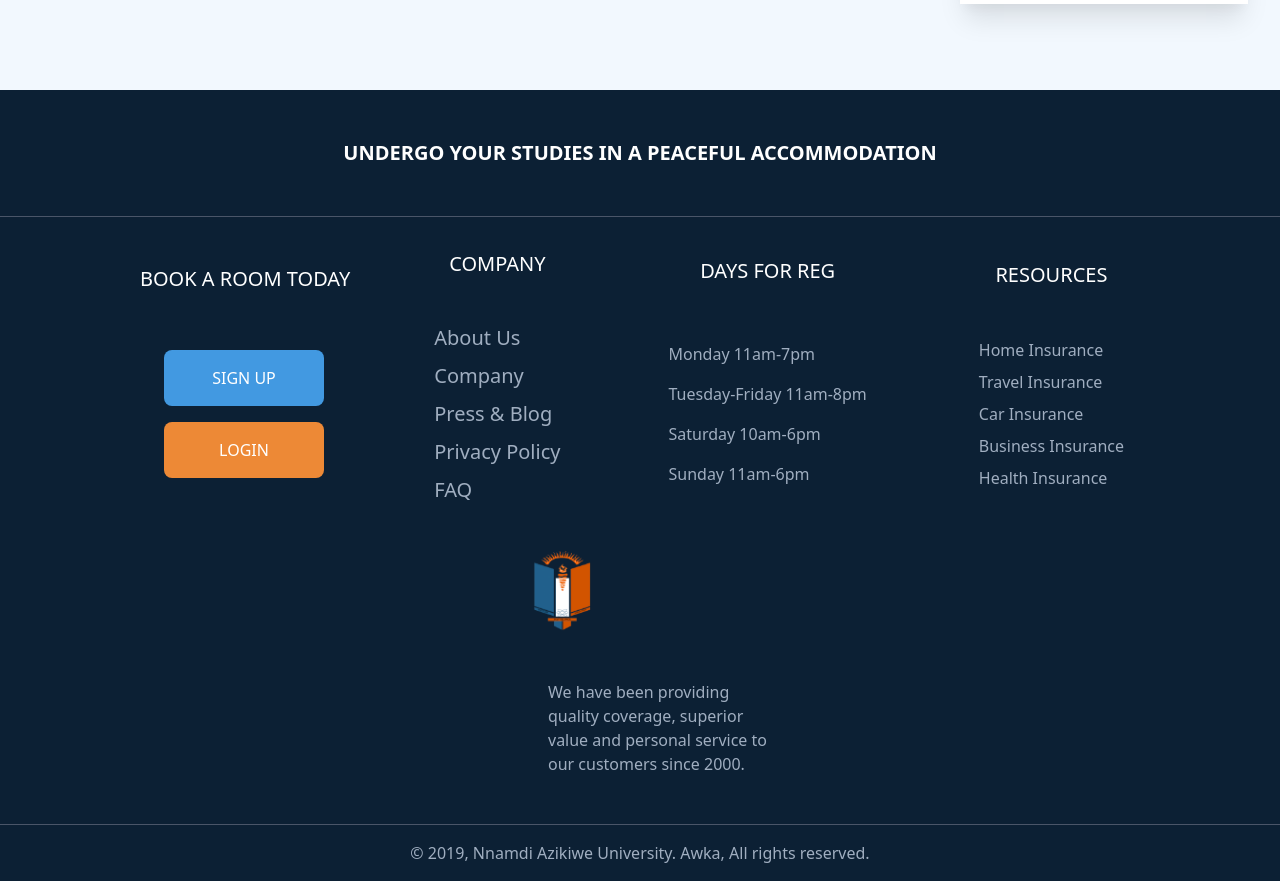
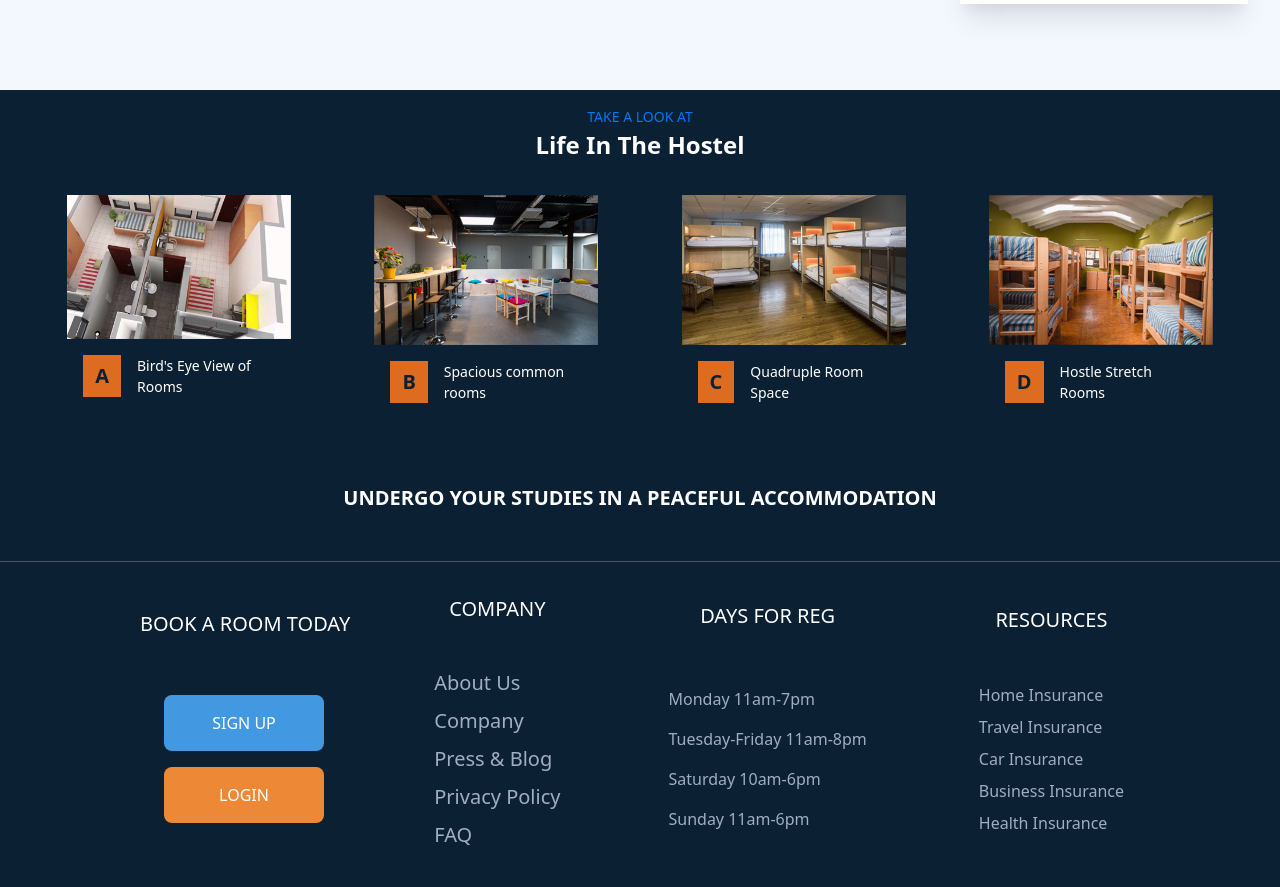
Before and after one commit to marybngozi/unihostel_vue, a Vue app: page / in a window 1280 px wide. Shown: the part 1695-2582 px from the top of the page. Built offline with nearby package versions, Linux system fonts and the light colour scheme; a web font is replaced by a local one; what vue-toastr would draw is missing.

Commit message:
implement hostel samples

```diff
--- /dev/null
+++ b/src/components/Home/HostelLife.vue
@@ -0,0 +1,55 @@
+<template>
+    <section class="bg-unidark">
+        <div class="p-4">
+            <p class="text-uniblue text-center text-sm">TAKE A LOOK AT</p>
+            <h2 class="text-white text-center text-2xl font-semibold">Life In The Hostel</h2>
+        </div>
+        <div class="md:flex md:justify-evenly">
+            <div class="w-64 p-4 mx-auto md:mx-0">
+                <div class="w-full">
+                    <img src="../../assets/images/gallery1.png" alt="">
+                </div>
+                <div class="flex justify-between p-4 w-full space-x-4">
+                    <p class="bg-orange-600 text-unidark font-extrabold px-3 py-1 text-xl flex items-center">A</p>
+                    <p class="text-white font-thin text-sm">Bird's Eye View of Rooms</p>
+                </div>
+            </div>
+
+            <div class="w-64 p-4 mx-auto md:mx-0">
+                <div class="w-full">
+                    <img src="../../assets/images/gallery2.png" alt="">
+                </div>
+                <div class="flex justify-between p-4 w-full space-x-4">
+                    <p class="bg-orange-600 text-unidark font-extrabold px-3 py-1 text-xl flex items-center">B</p>
+                    <p class="text-white font-thin text-sm">Spacious common rooms</p>
+                </div>
+            </div>
+
+            <div class="w-64 p-4 mx-auto md:mx-0">
+                <div class="w-full">
+                    <img src="../../assets/images/gallery3.png" alt="">
+                </div>
+                <div class="flex justify-between p-4 w-full space-x-4">
+                    <p class="bg-orange-600 text-unidark font-extrabold px-3 py-1 text-xl flex items-center">C</p>
+                    <p class="text-white font-thin text-sm">Quadruple Room Space</p>
+                </div>
+            </div>
+
+            <div class="w-64 p-4 mx-auto md:mx-0">
+                <div class="w-full">
+                    <img src="../../assets/images/gallery4.png" alt="">
+                </div>
+                <div class="flex justify-between p-4 w-full space-x-4">
+                    <p class="bg-orange-600 text-unidark font-extrabold px-3 py-1 text-xl flex items-center">D</p>
+                    <p class="text-white font-thin text-sm">Hostle Stretch Rooms</p>
+                </div>
+            </div>
+        </div>
+    </section>
+</template>
+
+<script>
+export default {
+    name: "HostelLife"
+}
+</script>
--- a/src/views/Home.vue
+++ b/src/views/Home.vue
@@ -5,6 +5,7 @@
     <Features />
     <Tour />
     <Testimony />
+    <HostelLife />
     <Footer />
   </div>
 </template>
@@ -16,6 +17,7 @@ import Jumbotron from '@/components/Home/Jumbotron.vue'
 import Features from '@/components/Home/Features.vue'
 import Tour from '@/components/Home/Tour.vue'
 import Testimony from '@/components/Home/Testimony.vue'
+import HostelLife from '@/components/Home/HostelLife.vue'
 import Footer from '@/components/Footer.vue';
 
 export default {
@@ -26,6 +28,7 @@ export default {
     Features,
     Tour,
     Testimony,
+    HostelLife,
     Footer
   }
 }
```
